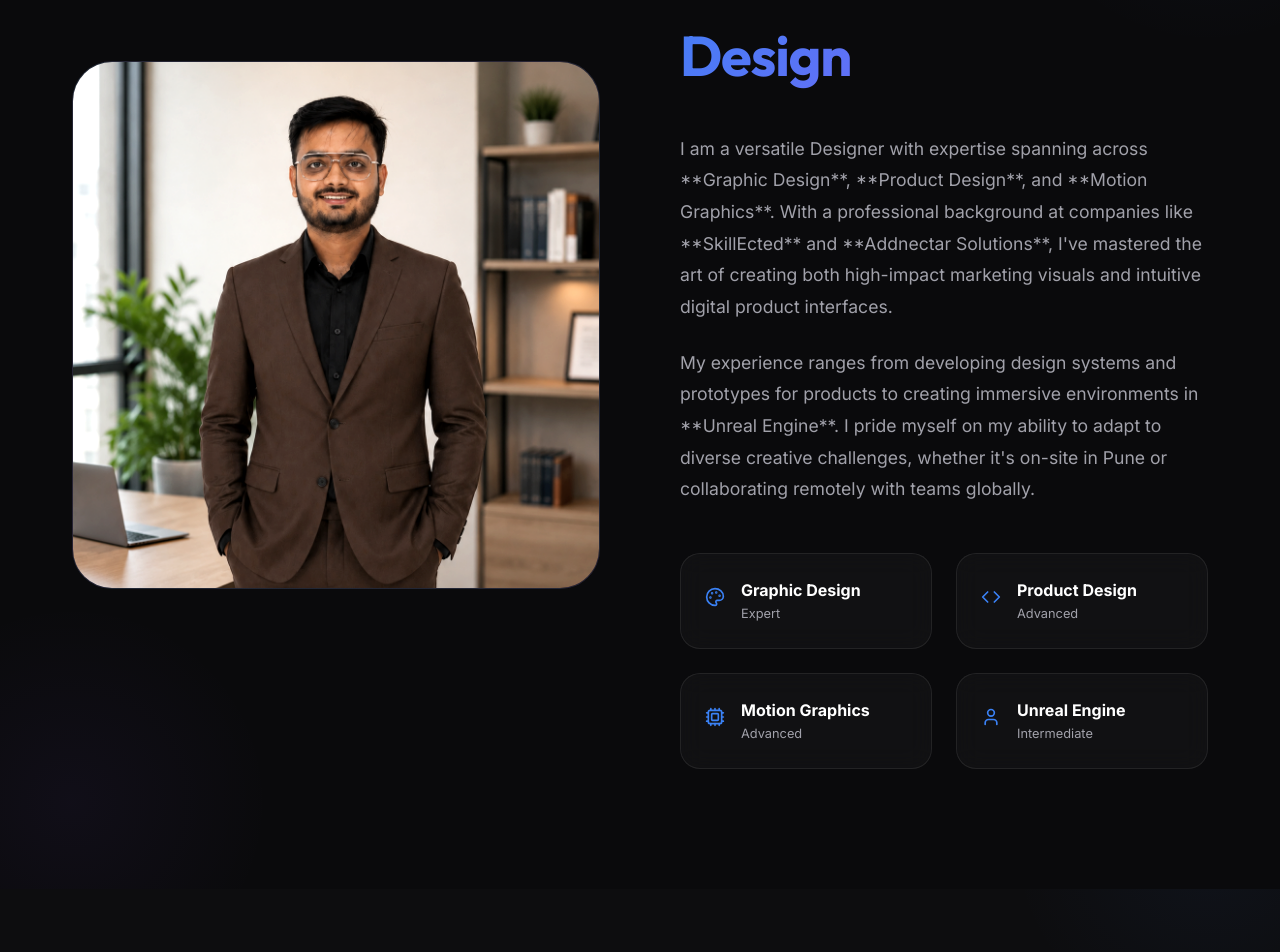
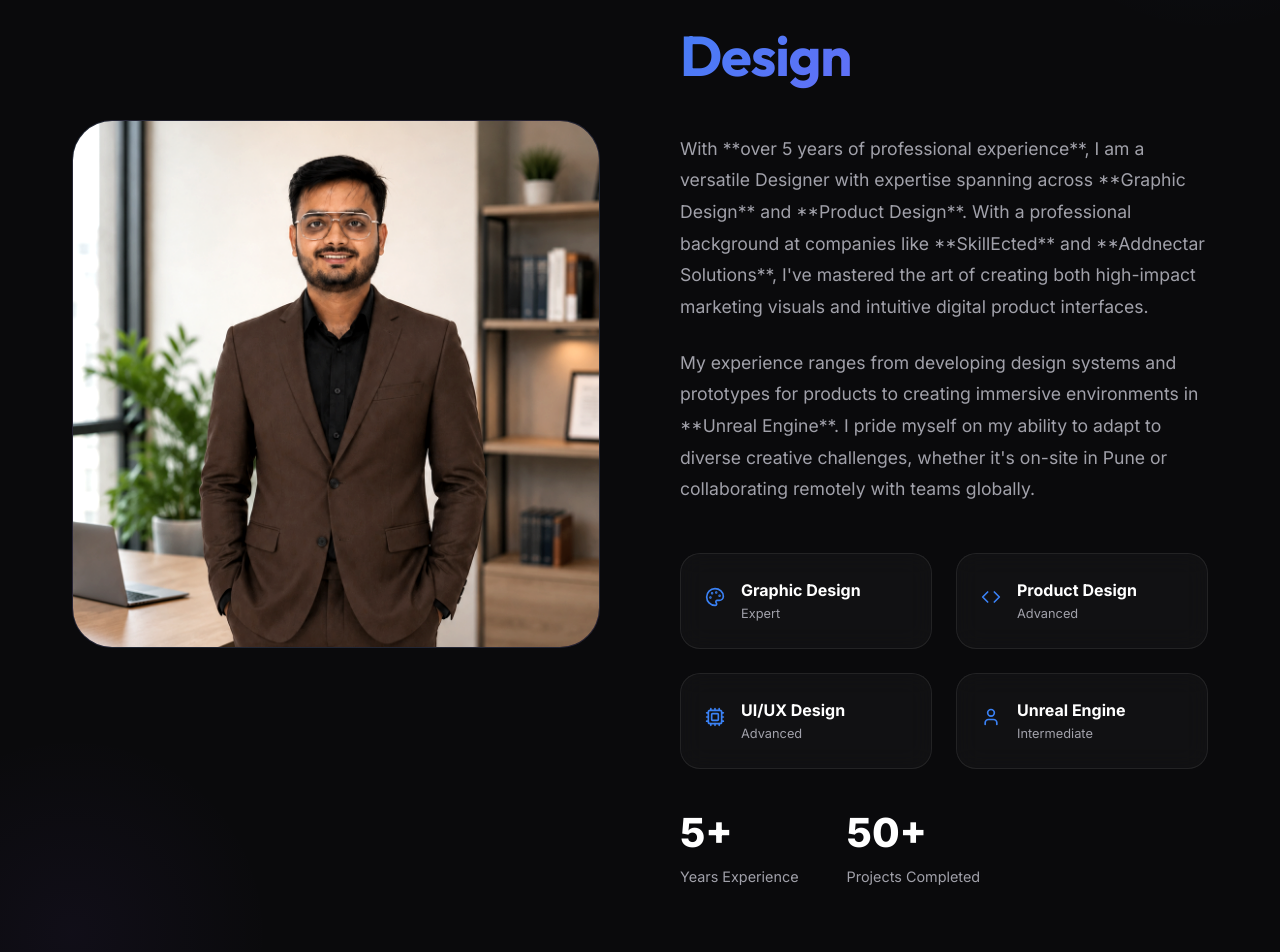
Before and after one commit to Avira-Tech/Ayush_Raj_Portfolio, a React (Vite) app: page / in a window 1280 px wide. Shown: the part 1040-1992 px from the top of the page. Built offline with nearby package versions, Linux system fonts and the light colour scheme.

Commit message:
Content: Highlight 5+ years experience in About section

```diff
--- a/src/components/About.tsx
+++ b/src/components/About.tsx
@@ -7,7 +7,7 @@ const About: React.FC = () => {
   const skills = [
     { name: "Graphic Design", icon: <Palette size={20} />, level: "Expert" },
     { name: "Product Design", icon: <Code size={20} />, level: "Advanced" },
-    { name: "Motion Graphics", icon: <Cpu size={20} />, level: "Advanced" },
+    { name: "UI/UX Design", icon: <Cpu size={20} />, level: "Advanced" },
     { name: "Unreal Engine", icon: <User size={20} />, level: "Intermediate" }
   ];
 
@@ -54,7 +54,7 @@ const About: React.FC = () => {
             <h2 style={{ fontSize: '3.5rem', margin: '1rem 0 2rem' }} className="text-gradient">Passion Driven Design</h2>
 
             <p style={{ fontSize: '1.1rem', color: 'var(--text-dim)', marginBottom: '1.5rem', lineHeight: 1.8 }}>
-              I am a versatile Designer with expertise spanning across **Graphic Design**, **Product Design**, and **Motion Graphics**.
+              With **over 5 years of professional experience**, I am a versatile Designer with expertise spanning across **Graphic Design** and **Product Design**.
               With a professional background at companies like **SkillEcted** and **Addnectar Solutions**, I've mastered the art of creating
               both high-impact marketing visuals and intuitive digital product interfaces.
             </p>
@@ -76,6 +76,16 @@ const About: React.FC = () => {
                 </div>
               ))}
             </div>
+            <div style={{ display: 'flex', gap: '3rem', marginTop: '2rem' }}>
+              <div>
+                <div style={{ fontSize: '2.5rem', fontWeight: 800, color: 'white' }}>5+</div>
+                <div style={{ color: 'var(--text-dim)', fontSize: '0.9rem' }}>Years Experience</div>
+              </div>
+              <div>
+                <div style={{ fontSize: '2.5rem', fontWeight: 800, color: 'white' }}>50+</div>
+                <div style={{ color: 'var(--text-dim)', fontSize: '0.9rem' }}>Projects Completed</div>
+              </div>
+            </div>
           </motion.div>
         </div>
       </div>
```
